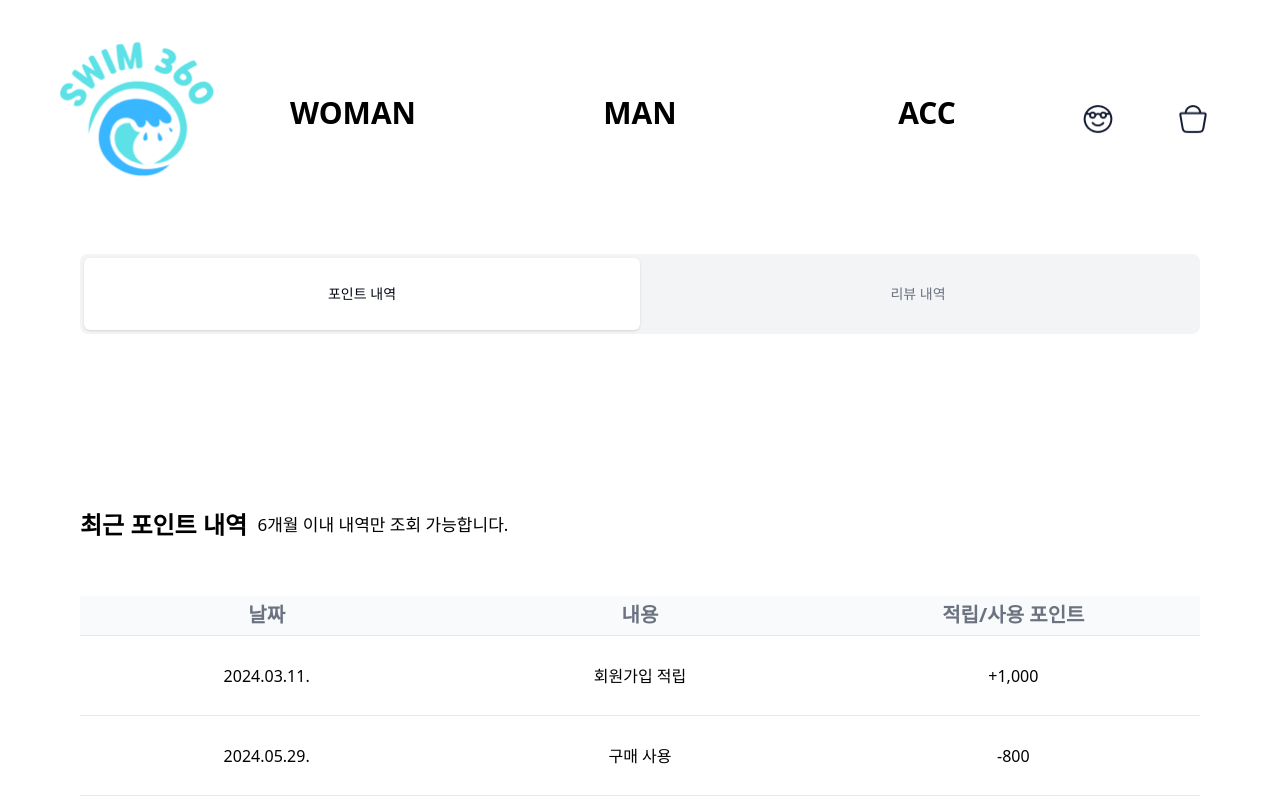
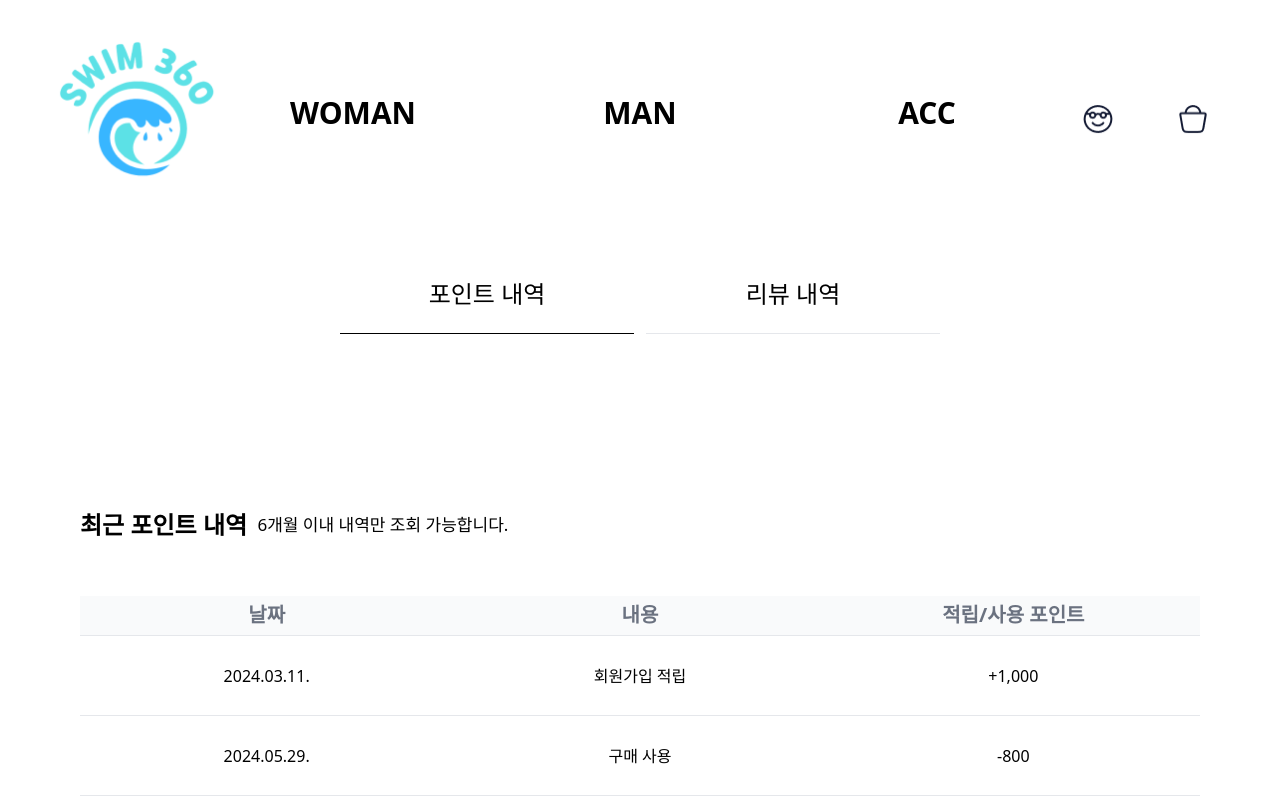
Before and after one commit to ormcamp-fe-3rd/swim360, a React (Vite) app in the folder frontend/: page /points-and-reviews in a window 1280 px wide. Shown: the top 800 px of the page. Built offline with nearby package versions, Linux system fonts and the light colour scheme.

Commit message:
design: 탭 스타일 변경

```diff
--- a/frontend/src/components/mypage/PointAndReviewTab.tsx
+++ b/frontend/src/components/mypage/PointAndReviewTab.tsx
@@ -1,21 +1,33 @@
-import { Tabs, TabsContent, TabsList, TabsTrigger } from "../ui/tabs";
+import { useState } from "react";
+
+import { Tabs, TabsContent, TabsListCustom, TabsTriggerCustom } from "../ui/tabs";
 import PointList from "./PointList";
 import ReviewList from "./ReviewList";
 
 
 export default function PointAndReviewTab() {
+  const [tab, setTab] = useState("point")
+
   return (
     <div className="h-screen">
       <div className="my-10 w-full">
         <Tabs defaultValue="my-points" className="h-20">
-          <TabsList className="h-full w-full">
-            <TabsTrigger value="my-points" className="h-full w-1/2">
+          <TabsListCustom className="h-full w-full gap-3 tablet:w-[600px] mx-auto">
+            <TabsTriggerCustom
+              value="my-points"
+              className={`h-full w-1/2 ${tab === "point" ? "border-black" : ""}`}
+              onClick={() => setTab("point")}
+            >
               포인트 내역
-            </TabsTrigger>
-            <TabsTrigger value="my-reviews" className="h-full w-1/2">
+            </TabsTriggerCustom>
+            <TabsTriggerCustom
+              value="my-reviews"
+              className={`h-full w-1/2 ${tab === "review" ? "border-black" : ""}`}
+              onClick={() => setTab("review")}
+            >
               리뷰 내역
-            </TabsTrigger>
-          </TabsList>
+            </TabsTriggerCustom>
+          </TabsListCustom>
           <TabsContent value="my-points">
             <PointList />
           </TabsContent>
--- a/frontend/src/components/ui/tabs.tsx
+++ b/frontend/src/components/ui/tabs.tsx
@@ -1,5 +1,5 @@
+import * as TabsPrimitive from "@radix-ui/react-tabs"
 import * as React from "react"
-import * as TabsPrimitive from "@radix-ui/react-tabs"
 
 import { cn } from "@/lib/utils"
 
@@ -20,6 +20,21 @@ const TabsList = React.forwardRef<
 ))
 TabsList.displayName = TabsPrimitive.List.displayName
 
+const TabsListCustom = React.forwardRef<
+  React.ElementRef<typeof TabsPrimitive.List>,
+  React.ComponentPropsWithoutRef<typeof TabsPrimitive.List>
+>(({ className, ...props }, ref) => (
+  <TabsPrimitive.List
+    ref={ref}
+    className={cn(
+      "flex h-9 items-center justify-center",
+      className,
+    )}
+    {...props}
+  />
+));
+TabsListCustom.displayName = TabsPrimitive.List.displayName;
+
 const TabsTrigger = React.forwardRef<
   React.ElementRef<typeof TabsPrimitive.Trigger>,
   React.ComponentPropsWithoutRef<typeof TabsPrimitive.Trigger>
@@ -34,6 +49,21 @@ const TabsTrigger = React.forwardRef<
   />
 ))
 TabsTrigger.displayName = TabsPrimitive.Trigger.displayName
+
+const TabsTriggerCustom = React.forwardRef<
+  React.ElementRef<typeof TabsPrimitive.Trigger>,
+  React.ComponentPropsWithoutRef<typeof TabsPrimitive.Trigger>
+>(({ className, ...props }, ref) => (
+  <TabsPrimitive.Trigger
+    ref={ref}
+    className={cn(
+      "inline-flex items-center justify-center whitespace-nowrap px-3 py-1 text-2xl font-normal border-b",
+      className,
+    )}
+    {...props}
+  />
+));
+TabsTriggerCustom.displayName = TabsPrimitive.Trigger.displayName;
 
 const TabsContent = React.forwardRef<
   React.ElementRef<typeof TabsPrimitive.Content>,
@@ -50,4 +80,4 @@ const TabsContent = React.forwardRef<
 ))
 TabsContent.displayName = TabsPrimitive.Content.displayName
 
-export { Tabs, TabsList, TabsTrigger, TabsContent }
+export { Tabs, TabsContent,TabsList, TabsListCustom, TabsTrigger, TabsTriggerCustom }
```
